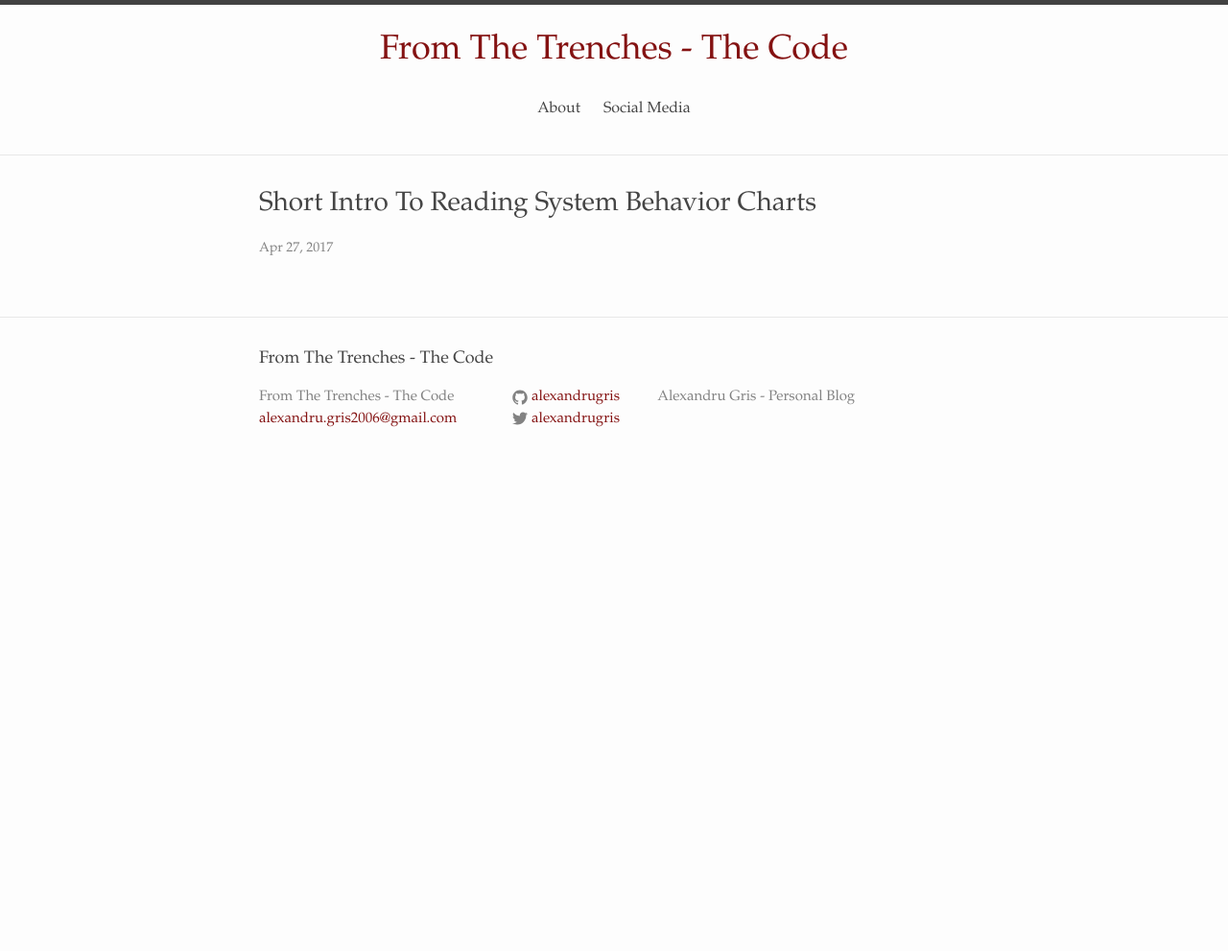
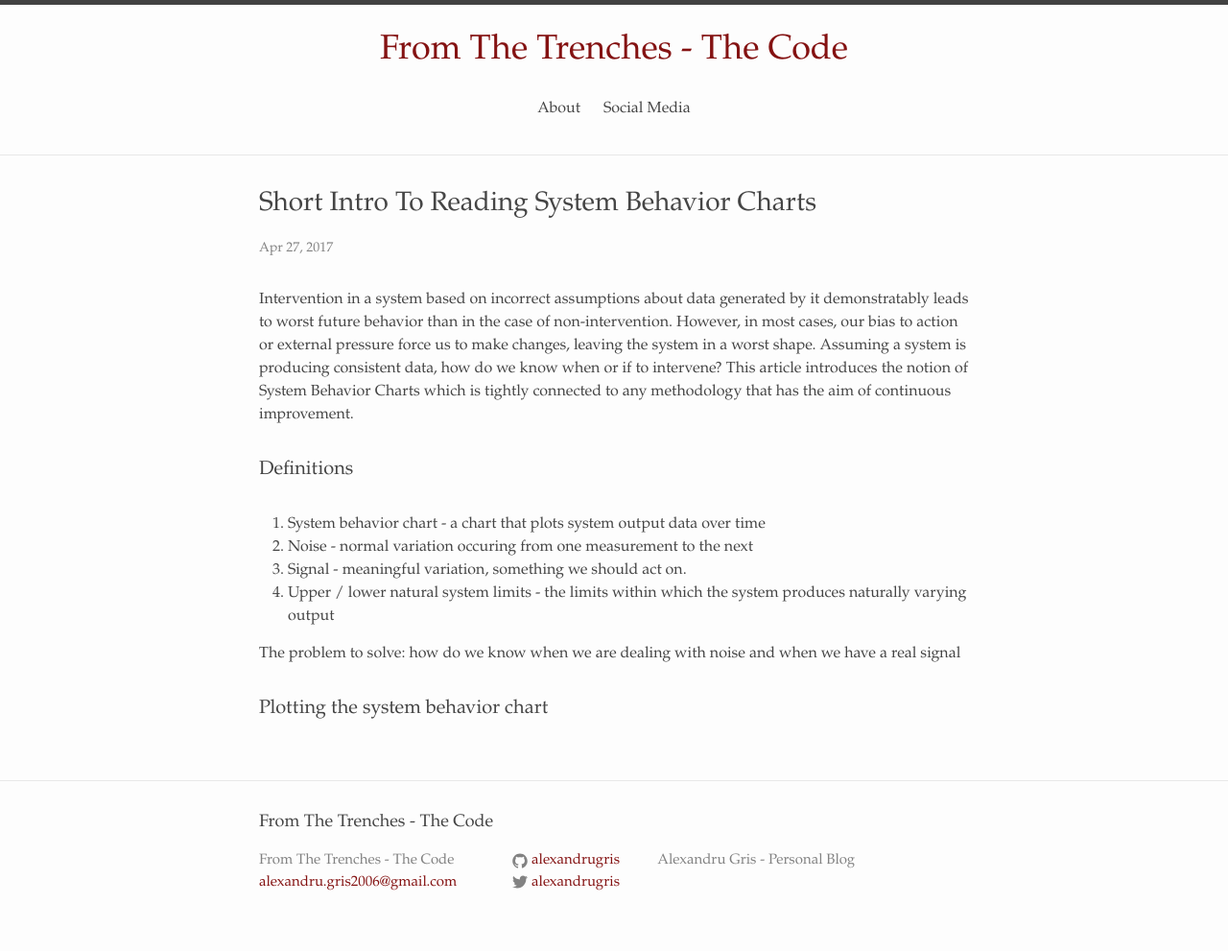
Before and after one commit to alexandrugris/my-jekyll-tech-blog, a Jekyll site: the page built from MyBlog/_posts/2017-04-27-short-intro-to-reading-data.markdown, in a window 1280 px wide. Shown: the whole page at 96% size. Built offline with Jekyll 4.4.1, drawn with Linux system fonts in a browser that asks for light colours; before the commit the page ends 900 px from its top, so only the background shows below that.

Commit message:
Update 2017-04-27-short-intro-to-reading-data.markdown

```diff
--- a/MyBlog/_posts/2017-04-27-short-intro-to-reading-data.markdown
+++ b/MyBlog/_posts/2017-04-27-short-intro-to-reading-data.markdown
@@ -4,3 +4,15 @@ title:  "Short Intro To Reading System Behavior Charts"
 date:   2017-04-27 18:15:16 +0200
 categories: statistics
 ---
+Intervention in a system based on incorrect assumptions about data generated by it demonstratably leads to worst future behavior than in the case of non-intervention. However, in most cases, our bias to action or external pressure force us to make changes, leaving the system in a worst shape. Assuming a system is producing consistent data, how do we know when or if to intervene? This article introduces the notion of System Behavior Charts which is tightly connected to any methodology that has the aim of continuous improvement.
+
+### Definitions
+
+1. System behavior chart - a chart that plots system output data over time
+2. Noise - normal variation occuring from one measurement to the next
+3. Signal - meaningful variation, something we should act on.
+4. Upper / lower natural system limits - the limits within which the system produces naturally varying output
+
+The problem to solve: how do we know when we are dealing with noise and when we have a real signal
+
+### Plotting the system behavior chart
```
